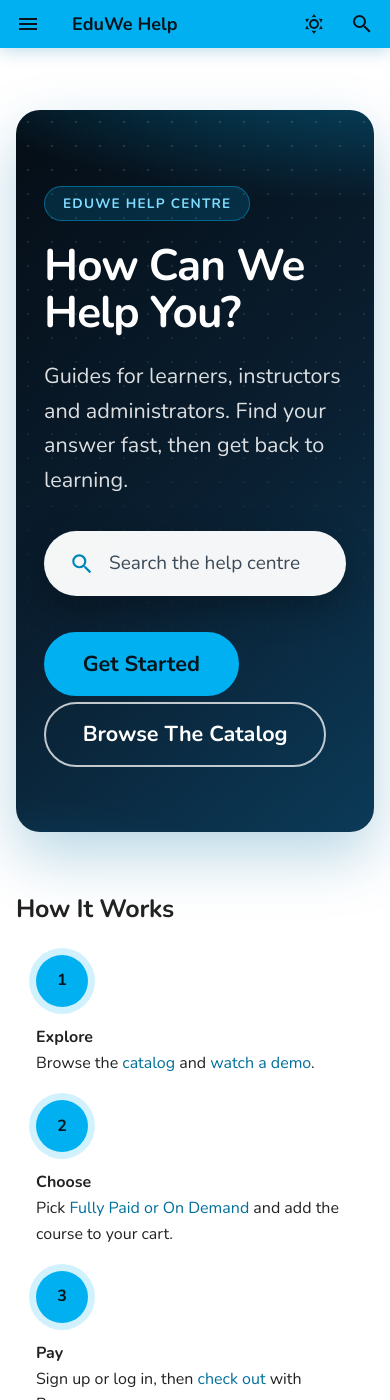
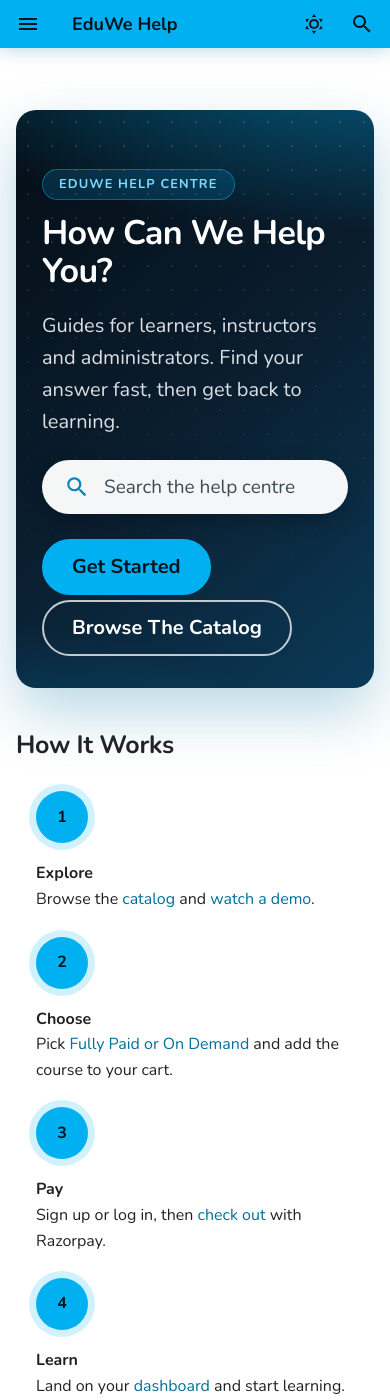
Before and after one commit to geitdeepak/EduWeIO_HelpDoc, an MkDocs documentation site: the page built from docs/index.md, in a window 390 px wide and 1400 px high. Built offline with MkDocs 1.6.1 and Material for MkDocs 9.7.7, drawn with Linux system fonts in a browser that asks for light colours.

Commit message:
Hide Instructor/Administrator guides and extend the modern UI site-wide
- Move docs/instructor and docs/admin to drafts/ (sibling to docs/). They are
  outlines only, so they now build no pages and appear in no nav. The home
  page keeps its unlinked "Coming Soon" teaser cards for both sections.
- Fix tours/instructor-create-course.md: its help: link pointed at the page
  that was just hidden; replaced with plain text (caught by the validator).
- Shrink the home page hero (padding, heading size, search bar) so it is not
  oversized on the page.
- Extend the modern styling from the home page to every page: pill buttons,
  a soft rounded highlight on the active sidebar link, tinted inline code,
  a brand-coloured blockquote rule, rounded search results and footer
  prev/next cards, and a visible brand-coloured focus ring for keyboard use.

Co-Authored-By: Claude Sonnet 5 <noreply@anthropic.com>

```diff
--- a/docs/stylesheets/extra.css
+++ b/docs/stylesheets/extra.css
@@ -117,6 +117,82 @@ html {
   box-shadow: var(--eduwe-card-shadow);
 }
 
+/* buttons everywhere, not only in the hero */
+.md-typeset .md-button {
+  border-radius: 2rem;
+  padding: 0.5em 1.4em;
+  font-weight: 700;
+  transition: transform 0.15s ease, box-shadow 0.15s ease;
+}
+
+.md-typeset .md-button:hover {
+  transform: translateY(-1px);
+  box-shadow: 0 8px 18px rgba(0, 120, 170, 0.22);
+}
+
+.md-typeset .md-button--primary:hover {
+  color: var(--md-primary-bg-color);
+}
+
+/* inline code: a small tinted pill instead of a plain grey box */
+.md-typeset code {
+  border-radius: 0.35rem;
+  background-color: rgba(0, 176, 240, 0.1);
+}
+
+.md-typeset pre code {
+  background-color: transparent;
+}
+
+/* blockquotes: a brand-coloured rule instead of the default grey one */
+.md-typeset blockquote {
+  border-left: 0.2rem solid #00b0f0;
+  color: var(--eduwe-muted, var(--md-default-fg-color--light));
+}
+
+/* left sidebar: the active page gets a soft rounded highlight, like a modern app nav */
+.md-nav__link--active {
+  border-radius: 0.5rem;
+  background: rgba(0, 176, 240, 0.12);
+}
+
+.md-nav__item .md-nav__link--active,
+.md-nav__link:focus,
+.md-nav__link:hover {
+  color: var(--md-accent-fg-color);
+}
+
+/* prev/next footer: rounded cards instead of flat bars */
+.md-footer__link {
+  transition: opacity 0.15s ease;
+}
+
+.md-footer-nav__link {
+  border-radius: 0.6rem;
+}
+
+.md-footer-nav__link:hover {
+  background-color: rgba(255, 255, 255, 0.08);
+}
+
+/* search results: rounded panel and a subtle hover on each result */
+.md-search__output {
+  border-radius: 0 0 0.8rem 0.8rem;
+}
+
+.md-search-result__link:hover,
+.md-search-result__link[data-md-state="active"] {
+  background-color: rgba(0, 176, 240, 0.08);
+}
+
+/* a visible, brand-coloured focus ring for keyboard users, on every page */
+a:focus-visible,
+button:focus-visible,
+.md-button:focus-visible {
+  outline: 2px solid #00b0f0;
+  outline-offset: 2px;
+}
+
 /* ===== Help home page ===== */
 
 /* hero */
@@ -124,9 +200,9 @@ html {
   position: relative;
   isolation: isolate;
   overflow: hidden;
-  margin: 0.6rem 0 3rem;
-  padding: 4.2rem 3rem 3.4rem;
-  border-radius: 1.6rem;
+  margin: 0.6rem 0 2rem;
+  padding: 2.2rem 2.4rem 2rem;
+  border-radius: 1.2rem;
   color: #fff;
   background:
     radial-gradient(900px 380px at 100% -20%, rgba(0, 176, 240, 0.6), transparent 62%),
@@ -148,28 +224,29 @@ html {
 
 .eduwe-eyebrow {
   display: inline-block;
-  padding: 0.28rem 0.9rem;
+  padding: 0.22rem 0.8rem;
   border: 1px solid rgba(0, 176, 240, 0.45);
   border-radius: 2rem;
   background: rgba(0, 176, 240, 0.16);
   color: #7fdcff;
-  font-size: 0.68rem;
+  font-size: 0.64rem;
   font-weight: 800;
   letter-spacing: 0.09em;
   text-transform: uppercase;
 }
 
 .md-typeset .eduwe-hero h1 {
-  margin: 1rem 0 0.8rem;
+  margin: 0.7rem 0 0.5rem;
   color: #fff;
-  font-size: clamp(2.2rem, 5vw, 3.5rem);
-  line-height: 1.08;
+  font-size: clamp(1.7rem, 3.6vw, 2.5rem);
+  line-height: 1.12;
 }
 
 .md-typeset .eduwe-hero p {
   max-width: 36rem;
+  margin-bottom: 0;
   color: rgba(255, 255, 255, 0.86);
-  font-size: 1.08rem;
+  font-size: 1rem;
 }
 
 /* search bar in the hero: the label opens the site search */
@@ -177,14 +254,14 @@ html {
   display: flex;
   align-items: center;
   gap: 0.7rem;
-  max-width: 34rem;
-  margin: 1.7rem 0 1.5rem;
-  padding: 0.85rem 1.25rem;
+  max-width: 30rem;
+  margin: 1.1rem 0 1rem;
+  padding: 0.6rem 1.1rem;
   border-radius: 3rem;
   background: rgba(255, 255, 255, 0.96);
   color: #3b4a56;
   cursor: text;
-  box-shadow: 0 12px 32px rgba(0, 0, 0, 0.28);
+  box-shadow: 0 8px 22px rgba(0, 0, 0, 0.24);
   transition: transform 0.2s ease, box-shadow 0.2s ease;
 }
 
@@ -216,8 +293,8 @@ html {
 }
 
 .md-typeset .eduwe-hero .md-button {
-  margin: 0.3rem 0.6rem 0 0;
-  padding: 0.6em 1.7em;
+  margin: 0.25rem 0.5rem 0 0;
+  padding: 0.5em 1.4em;
   border-radius: 2rem;
   font-weight: 700;
 }
@@ -489,8 +566,8 @@ html {
 
 @media (max-width: 40em) {
   .md-typeset .eduwe-hero {
-    padding: 2.6rem 1.4rem 2.2rem;
-    border-radius: 1.2rem;
+    padding: 1.8rem 1.3rem 1.6rem;
+    border-radius: 1rem;
   }
 
   .md-typeset .eduwe-steps ol {
--- a/mkdocs.yml
+++ b/mkdocs.yml
@@ -82,19 +82,10 @@ nav:
       - Quizzes And Assignments: learner/quizzes-and-assignments.md
       - Certificates: learner/certificates.md
       - Profile And Settings: learner/profile-and-settings.md
-  - Instructors:
-      - Create A Course: instructor/create-course.md
-      - Add Modules And Lessons: instructor/add-modules-and-lessons.md
-      - Upload Content: instructor/upload-content.md
-      - Build A Quiz: instructor/build-a-quiz.md
-      - Pricing And Publishing: instructor/pricing-and-publishing.md
-      - Grading And Reports: instructor/grading-and-reports.md
-  - Administrators:
-      - Manage Users: admin/manage-users.md
-      - Manage Categories: admin/manage-categories.md
-      - Coupons And Discounts: admin/coupons-and-discounts.md
-      - Orders And Payments: admin/orders-and-payments.md
-      - Reports And Analytics: admin/reports-and-analytics.md
+  # Instructors and Administrators sections are hidden until their guides are written.
+  # The content lives in ../drafts/instructor and ../drafts/admin (moved out of docs/ so
+  # they build no pages and appear in no nav). Move a folder back under docs/ and add its
+  # nav block here (see git history of this file) to bring a section back.
   - Support:
       - FAQ: support/faq.md
       - Troubleshooting: support/troubleshooting.md
```
Also changed, not shown: README.md (+5 -2 lines), tours/instructor-create-course.md (+4 -2 lines), drafts/admin/coupons-and-discounts.md (renamed from docs/admin/coupons-and-discounts.md), drafts/admin/manage-categories.md (renamed from docs/admin/manage-categories.md), drafts/admin/manage-users.md (renamed from docs/admin/manage-users.md), drafts/admin/orders-and-payments.md (renamed from docs/admin/orders-and-payments.md), drafts/admin/reports-and-analytics.md (renamed from docs/admin/reports-and-analytics.md), drafts/instructor/add-modules-and-lessons.md (renamed from docs/instructor/add-modules-and-lessons.md), drafts/instructor/build-a-quiz.md (renamed from docs/instructor/build-a-quiz.md), drafts/instructor/create-course.md (renamed from docs/instructor/create-course.md), drafts/instructor/grading-and-reports.md (renamed from docs/instructor/grading-and-reports.md), drafts/instructor/pricing-and-publishing.md (renamed from docs/instructor/pricing-and-publishing.md), drafts/instructor/upload-content.md (renamed from docs/instructor/upload-content.md).
